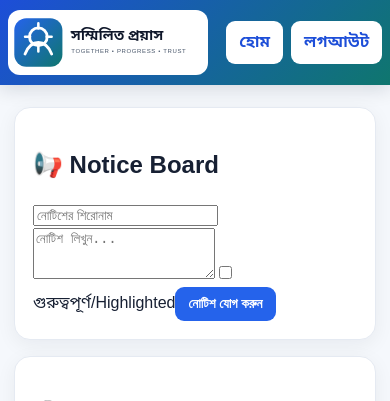
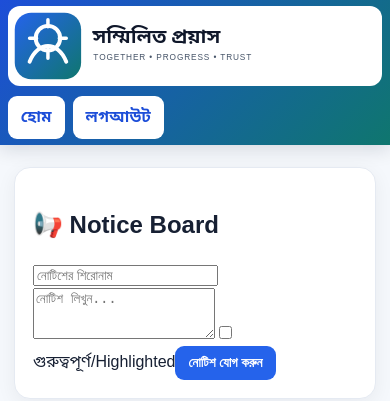
Before and after one commit to sommilito-proyash/sommilitoproyash, a Flask app: template templates/admin.html in a window 390 px wide. Shown: the top 401 px of the page. Run offline with Flask 3, Linux system fonts and the light colour scheme; the template is opened without the code that fills it, so the values that code supplies are empty; parts of the project's set-up code (start-up, migrations or seed data) failed here and were passed over.

Commit message:
Update style.css

```diff
--- a/static/style.css
+++ b/static/style.css
@@ -427,47 +427,61 @@ header .site-title {
     header h1,
     header .site-title {
         font-size: 24px;
-    }
-}
-/* Version 6.4 - Prominent Logo Header */
+    }/* Version 6.4 - Prominent Full Header */
 header{
   width:100%;
-  padding:14px 3%;
+  padding:10px 2%;
+  display:flex;
+  align-items:center;
+  justify-content:space-between;
+  gap:20px;
 }
 
 .brand{
-  flex:1;
+  display:block;
+  flex:1 1 auto;
   min-width:0;
 }
 
 .brand img{
-  width:min(520px,100%);
-  height:95px;
+  display:block;
+  width:100%;
+  max-width:650px;
+  height:auto;
+  max-height:130px;
   object-fit:contain;
+  object-position:left center;
 }
 
 nav{
-  flex-shrink:0;
+  flex:0 0 auto;
 }
 
 @media(max-width:800px){
   header{
-    padding:12px 3%;
+    padding:8px 2%;
+    gap:10px;
   }
 
   .brand img{
-    width:min(400px,100%);
-    height:78px;
+    max-width:500px;
+    max-height:100px;
   }
 }
 
 @media(max-width:480px){
   header{
-    padding:10px 2%;
+    padding:6px 2%;
   }
 
   .brand img{
     width:100%;
-    height:65px;
+    max-width:100%;
+    max-height:80px;
+  }
+
+  nav{
+    width:100%;
   }
 }
+}
```
